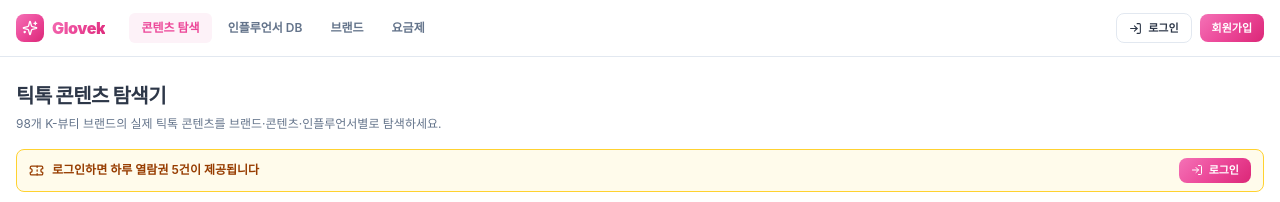
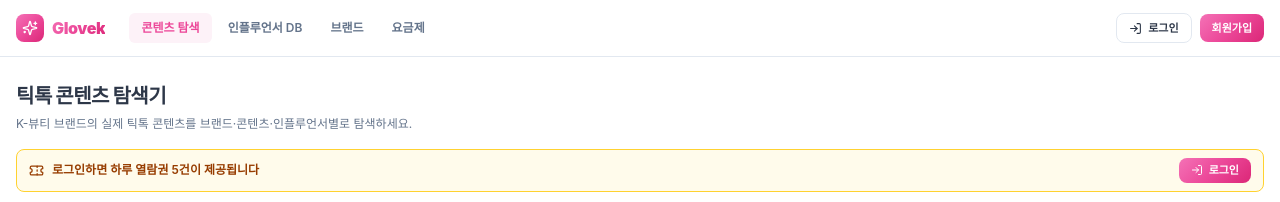
Before and after one commit to jaybe-dino/service2, a Next.js app: page /explorer in a window 1280 px wide. Shown: the top 202 px of the page. Built offline with nearby package versions, Linux system fonts and the light colour scheme; no server answers; the database is empty.

Commit message:
Drop hardcoded '98개' brand count from user-facing copy → just 'K-뷰티 브랜드'
- layout metadata description, explorer subtitle, README

https://claude.ai/code/session_012yB1gmQga7q51mZrdGKoLh

```diff
--- a/src/app/explorer/page.tsx
+++ b/src/app/explorer/page.tsx
@@ -8,7 +8,7 @@ export default function ExplorerPage() {
       <div className="mb-4">
         <h1 className="text-[20px] font-black tracking-tight">틱톡 콘텐츠 탐색기</h1>
         <p className="mt-1 text-[12px] text-[var(--muted)]">
-          98개 K-뷰티 브랜드의 실제 틱톡 콘텐츠를 브랜드·콘텐츠·인플루언서별로 탐색하세요.
+          K-뷰티 브랜드의 실제 틱톡 콘텐츠를 브랜드·콘텐츠·인플루언서별로 탐색하세요.
         </p>
       </div>
       <ViewPassBar />
--- a/src/app/layout.tsx
+++ b/src/app/layout.tsx
@@ -6,7 +6,7 @@ import { BookmarkProvider } from "@/components/ktrend/BookmarkContext";
 export const metadata: Metadata = {
   title: "Glovek — 글로벌 틱톡 K-뷰티 콘텐츠 분석",
   description:
-    "98개 K-뷰티 브랜드의 실제 틱톡 콘텐츠를 브랜드·콘텐츠·인플루언서별로 조회·분석하는 B2B SaaS.",
+    "K-뷰티 브랜드의 실제 틱톡 콘텐츠를 브랜드·콘텐츠·인플루언서별로 조회·분석하는 B2B SaaS.",
 };
 
 export default function RootLayout({
```
Also changed, not shown: 1 other file (tests, documents, lock files or other folders).
